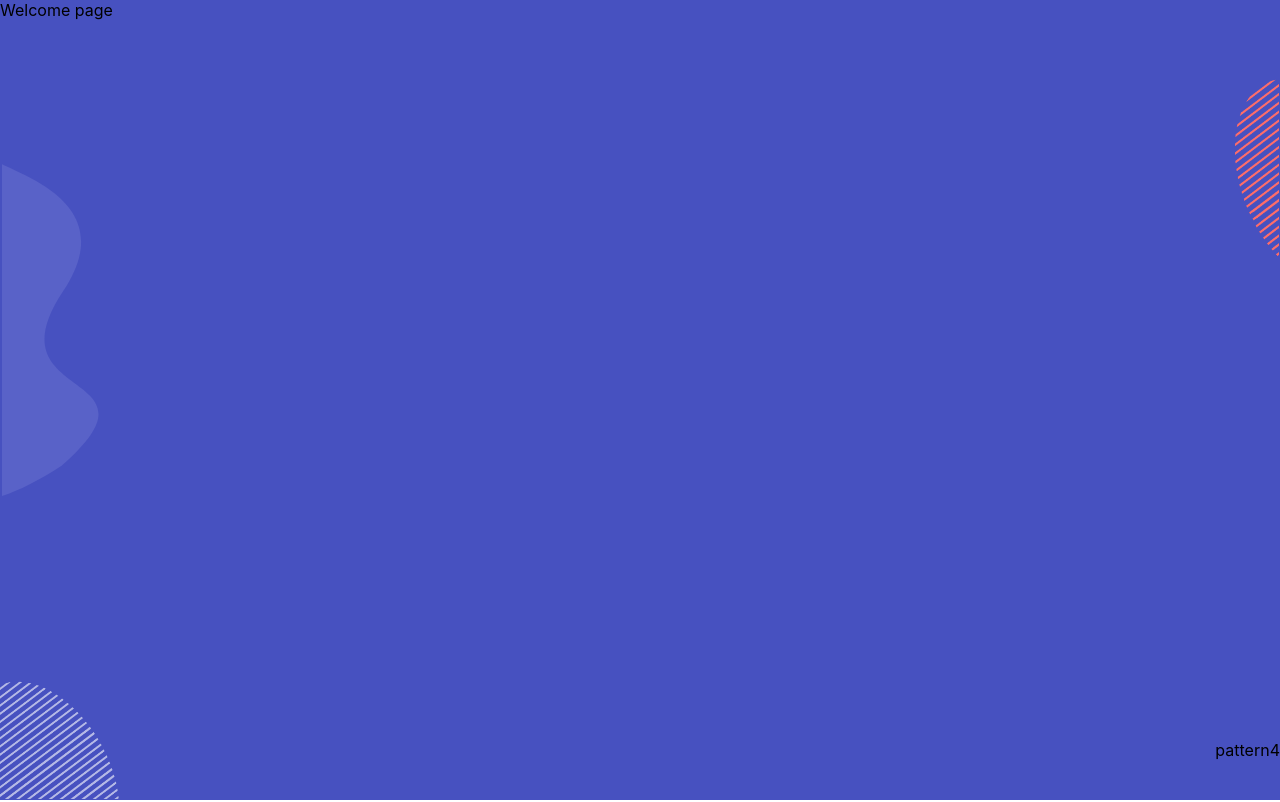
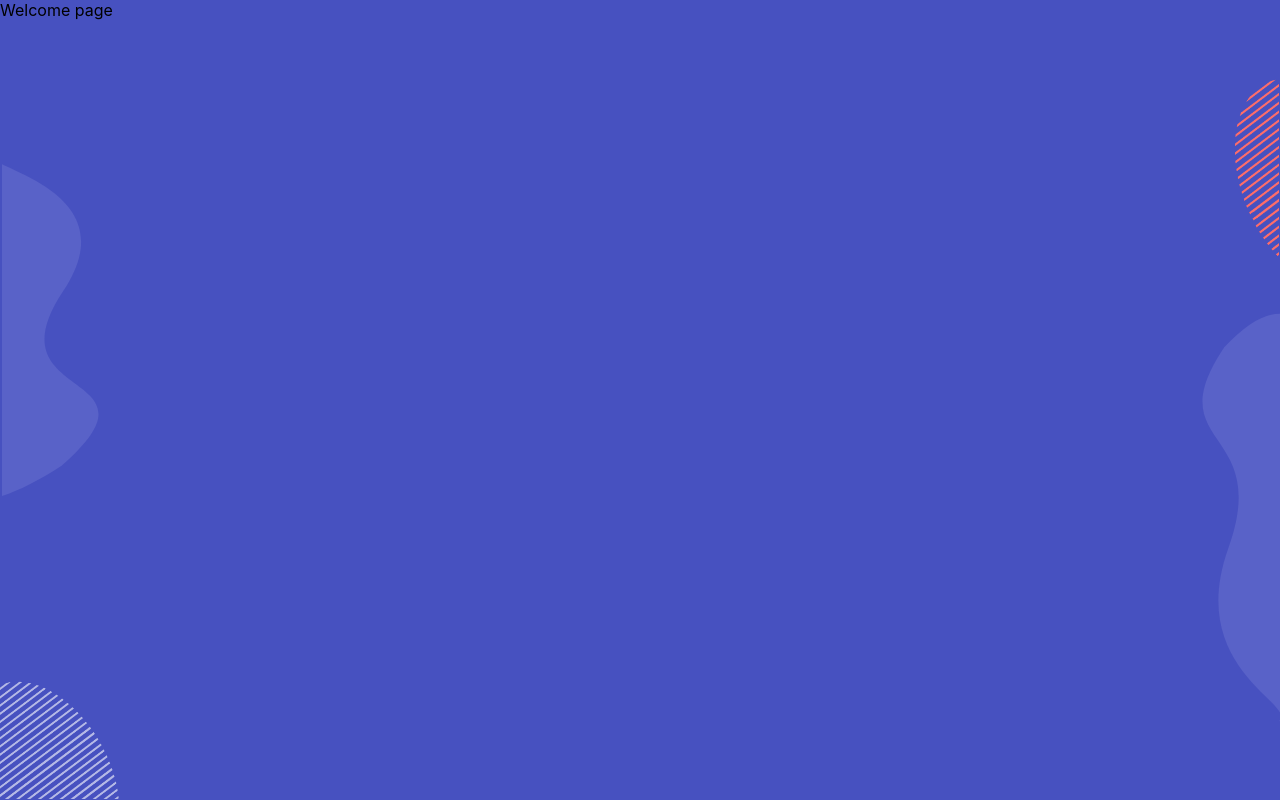
Before and after one commit to njihiamark/quiz-app-next, a Next.js app: page /welcome in a window 1280 px wide. Built offline with nearby package versions, Linux system fonts and the light colour scheme.

Commit message:
last pattern

```diff
--- a/src/components/Layout.tsx
+++ b/src/components/Layout.tsx
@@ -20,7 +20,7 @@ const Layout = ({ children, title = 'Quiz app', theme = "dark" }: Props) => (
         <div className={styles["pattern"]+" "+styles["pattern__pattern1"]}></div>
         <div className={styles["pattern"]+" "+styles["pattern__pattern2"]}></div>
         <div className={styles["pattern"]+" "+styles["pattern__pattern3"]}></div>
-        <div className={styles["pattern"]+" "+styles["pattern__pattern4"]}>pattern4</div>
+        <div className={styles["pattern"]+" "+styles["pattern__pattern4"]}></div>
         <div className="container">
             {children}
         </div>
--- a/src/components/layout.module.scss
+++ b/src/components/layout.module.scss
@@ -38,6 +38,12 @@
         &__pattern4{
             right: 0;
             bottom: 5%;
+            background-image: url('../../public/images/pattern-4-dark.svg');
+            height: 465px;
+            width: 91.5px;
+            background-position: center;
+            background-repeat: no-repeat;
+            background-size: contain;
         }
     }
   }
```
Also changed, not shown: public/images/pattern-4-dark.svg (added).
